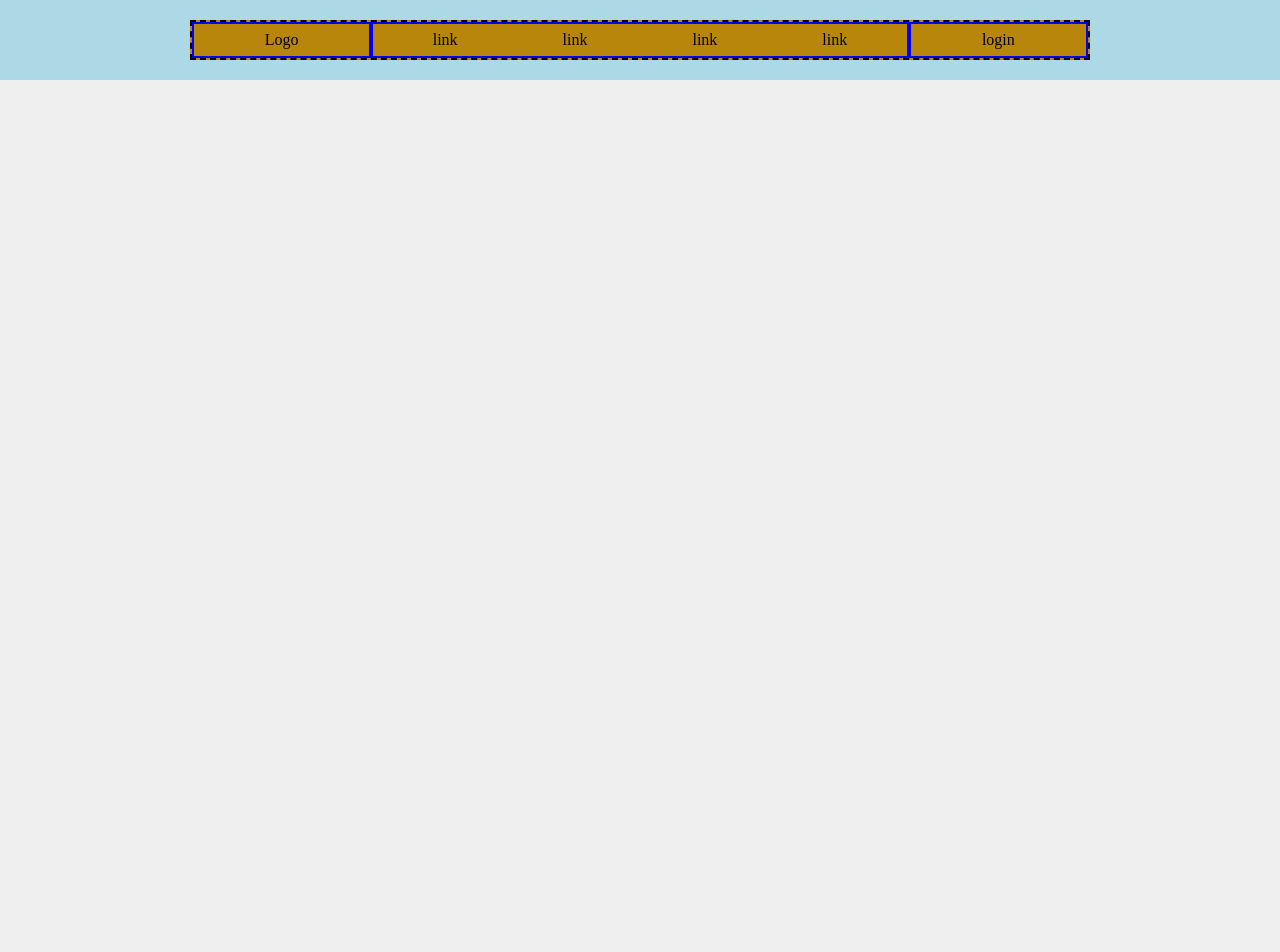
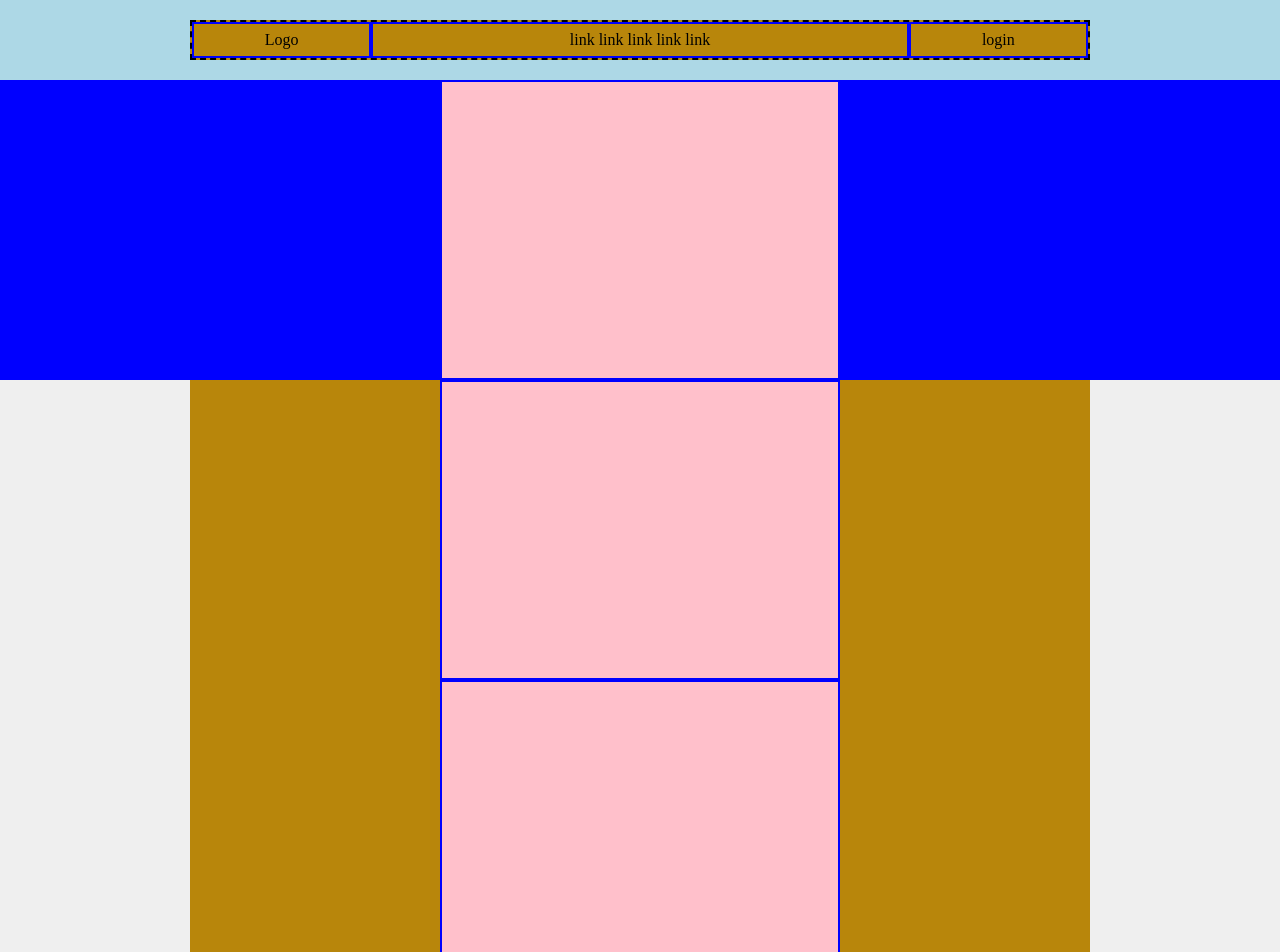
Before and after one commit to steliancruceanu99/htmlcss-struttura-discord, a plain HTML site: page index.html in a window 1280 px wide. Shown: the top 952 px of the page. Before the commit the page ends 800 px from the top, so only its background shows below. Drawn offline with Linux system fonts and the light colour scheme.

Commit message:
ADD: added main skeleton

```diff
--- a/css/app.css
+++ b/css/app.css
@@ -71,6 +71,32 @@ body{
     background-color: darkgoldenrod;
 }
 
+/* MAIN */
+
+.bg-blue{
+    background-color: blue;
+}
+
+.pink-container{
+    background-color: pink;
+    height: 300px;
+    width: 400px;
+}
+
+
+
+
+
+
+
+
+
+
+
+
+
+
+
 
 /* DEBUG RULES */
 .debug .container{
--- a/index.html
+++ b/index.html
@@ -8,16 +8,13 @@
 </head>
 <body>
     <header>
-            <nav class="layout-1 debug navbar">
-                <div class="container">
+        <nav class="debug navbar">
+            <div class="yellow-container container w-900">
                 <div class="row col-20 p-10 al-self">
                     <div>Logo</div>
                 </div>
-                    <ul class="row gap-20 col-60 p-10">
-                        <li>link</li>
-                        <li>link</li>
-                        <li>link</li>
-                        <li>link</li>
+                <ul class="row col-60 p-10">
+                    <li>link link link link link</li>
                 </ul>
                 <div class="row col-20 p-10">
                     <div>login</div>
@@ -25,11 +22,38 @@
             </div>
         </nav>
     </header>
-
     <main>
-
+        <!-- PRIMA SLIDE -->
+        <div class="p-35 bg-blue debug">
+            <div class="row pink-container">
+            </div>
+        </div>
+        <!-- SECONDA SLIDE -->
+        <div class="p-35 bg-white debug w-900 container">
+            <div class="row pink-container">
+            </div>
+        </div>
+        <!-- TERZA SLIDE -->
+        <div class="p-35 debug w-900  container">
+            <div class="row pink-container">
+            </div>
+        </div>
+        <!--QUARTA SLIDE -->
+        <div class="p-35 bg-white debug w-900 container">
+            <div class="row pink-container">
+            </div>
+        </div>
+        <!--QUINTA SLIDE -->
+        <div class="p-35 debug w-900 container">
+            <div class="row pink-container">
+            </div>
+        </div>
+        <!--SESTA SLIDE -->
+        <div class="p-35 bg-black debug w-900 container">
+            <div class="row pink-container">
+            </div>
+        </div>
     </main>
-
     <footer>
 
     </footer>
```
Lines whose indentation alone changed are shown as unchanged.
